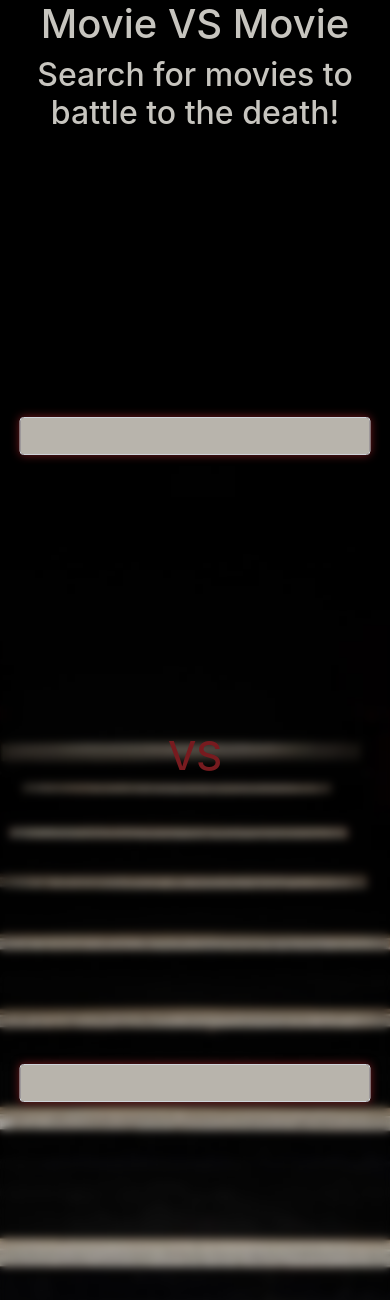
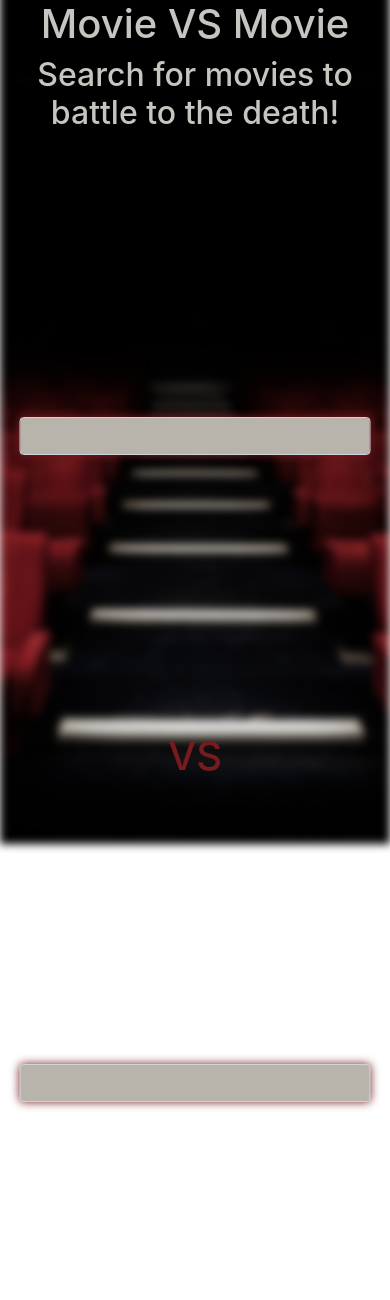
Before and after one commit to l3r0ux/Show-Down, a PHP site: page /views/index.html in a window 390 px wide. Shown: the top 1300 px of the page. Run offline with PHP 8.4, Linux system fonts and the light colour scheme; some libraries are stand-ins or nearby versions.

Commit message:
fix background image jumping around on mobile scroll

```diff
--- a/public/css/main.css
+++ b/public/css/main.css
@@ -15,13 +15,27 @@
     transform: scale(1.1);
 } */
 
-body {
+.background-image {
+    position: fixed;
+    bottom: 0;
+    left: 0;
+    width: 100%;
+    height: 100%;
     background-image: url(/images/cinema.jpg);
     background-attachment: fixed;
     background-position: center center;
-    /* background-size: cover; */
+    background-size: cover;
     background-repeat: no-repeat;
-    backdrop-filter: blur(4px);
+    filter: blur(4px);
+}
+
+body {
+    /* background-image: url(/images/cinema.jpg);
+    background-attachment: fixed;
+    background-position: center center;
+    background-size: cover;
+    background-repeat: no-repeat;
+    backdrop-filter: blur(4px); */
     overflow-x: hidden;
     height: 100vh;
 }
@@ -150,6 +164,9 @@
     body {
         height: fit-content;
     }
+    .background-image {
+        height: var(--page-height);
+    }
 }
 
 
--- a/public/javascripts/index.js
+++ b/public/javascripts/index.js
@@ -1,5 +1,4 @@
 // Async functions call to my server, which in turns gets data from OMDb API
-
 // To search movies
 async function getMovies(searchTerm) {
     const response = await axios.get(`/api/movies?s=${searchTerm}`);
@@ -127,3 +126,6 @@
         }
     }
 })
+
+// To set background image initial height
+document.querySelector(':root').style.setProperty('--page-height', `${window.innerHeight + 100}px`);
--- a/views/index.html
+++ b/views/index.html
@@ -10,7 +10,7 @@
 </head>
 <body>
     <main class="container">
-        <!-- <div class="background-image"></div> -->
+        <div class="background-image"></div>
         <section class="header-container row">
             <div class="col-sm-12 text-center">
                 <h1>Movie VS Movie</h1>
```
